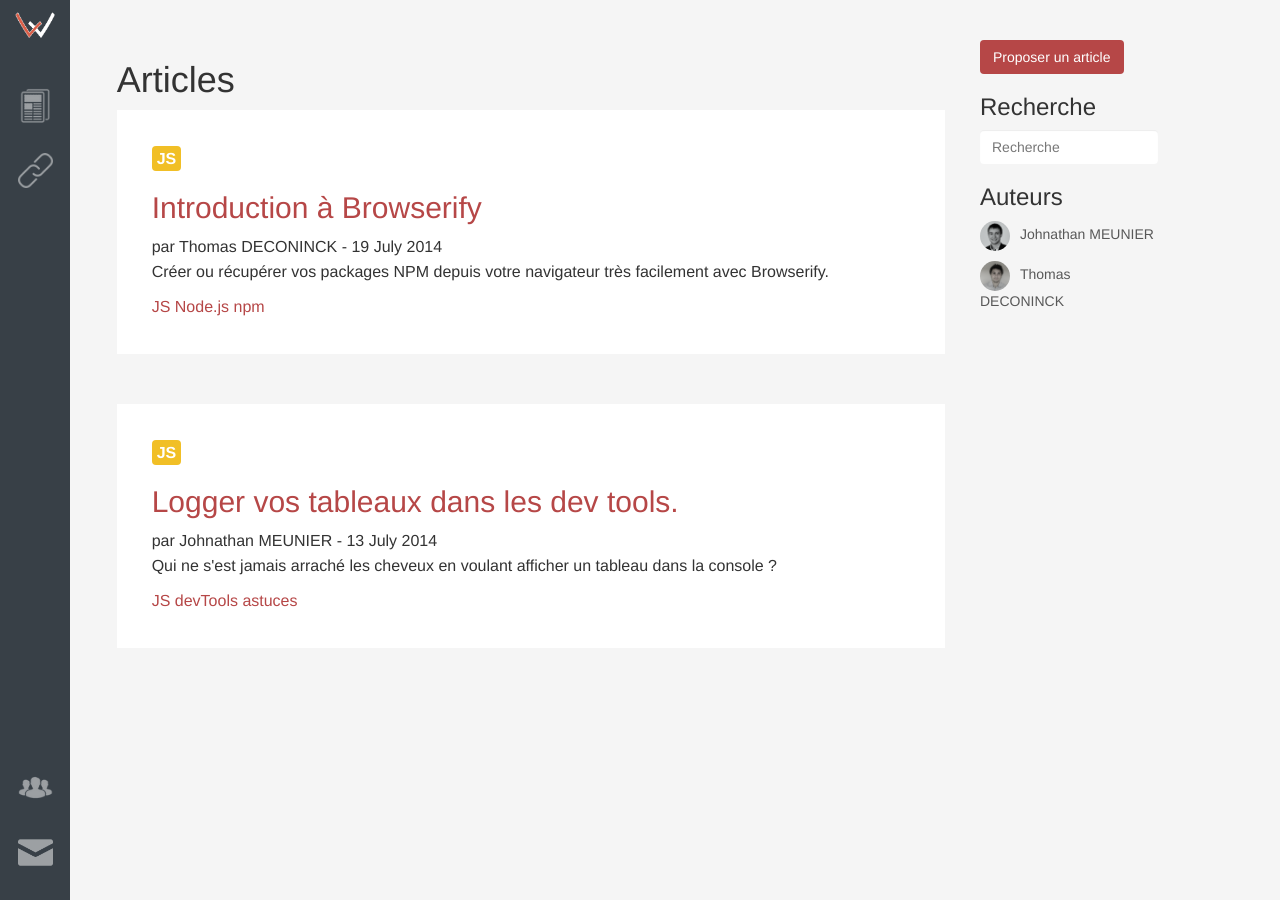
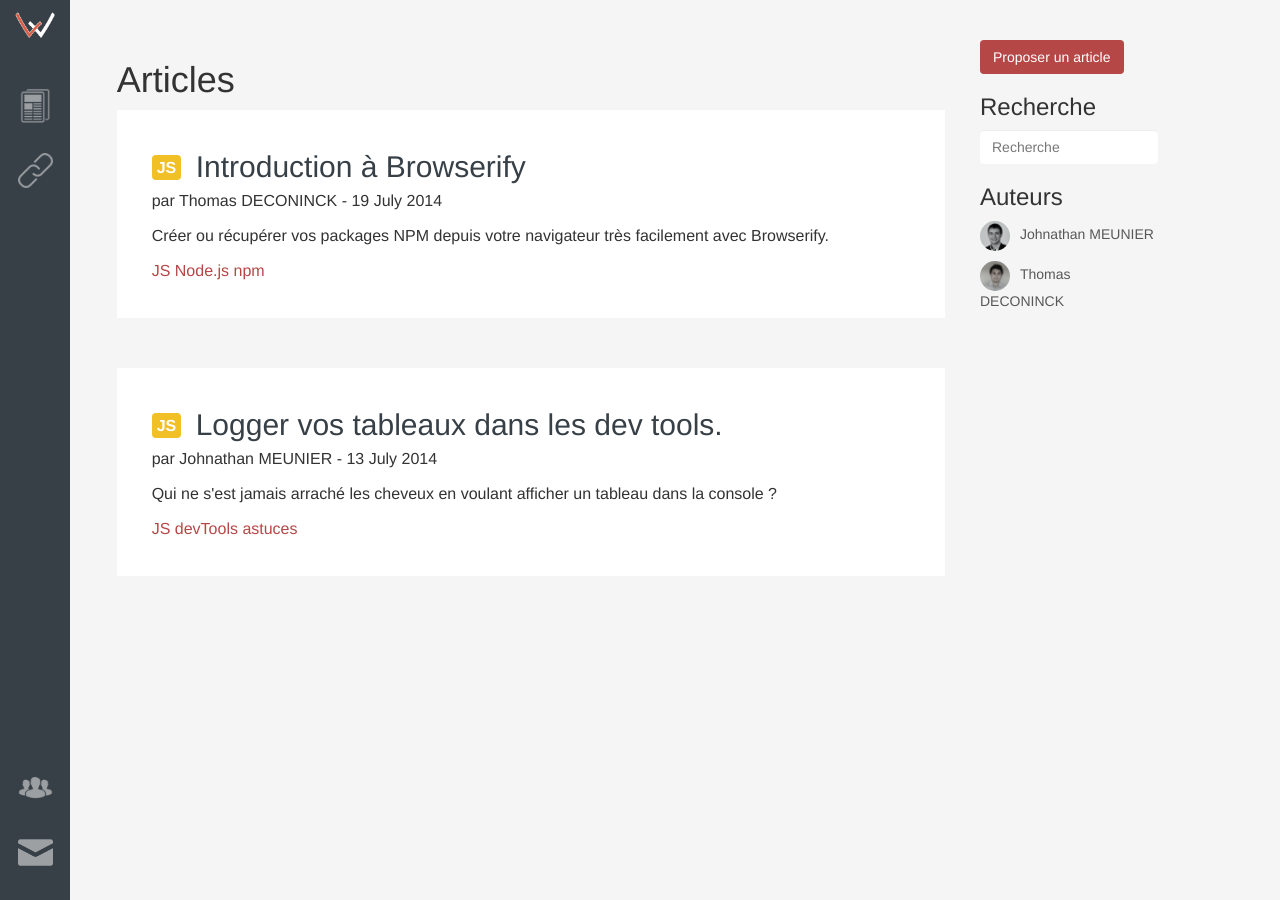
Before and after one commit to Lille-Web/lilleweb.fr, a Jekyll site: the page built from articles/index.html, in a window 1280 px wide. Built offline with Jekyll 4.4.1, drawn with Linux system fonts in a browser that asks for light colours; the list of posts is cut into pages by our own code.

Commit message:
Update articles index

```diff
--- a/css/style.scss
+++ b/css/style.scss
@@ -39,8 +39,6 @@ a{
 
 a:hover {
   color : $red;
-  font-style : italic;
-  text-decoration : none !important;
 }
 
 .btn.btn-event{
@@ -183,3 +181,22 @@ a:hover {
     color: #343434 !important;
   }
 }
+
+.post-link {
+  color: $black;
+  &:hover {
+    color: $red;
+  }
+}
+
+#articles {
+  h2.title {
+    display: inline-block;
+    position: relative;
+    top: 5px;
+    margin-top: 0px;
+  }
+  .info {
+    margin-bottom: 10px;
+  }
+}
```
